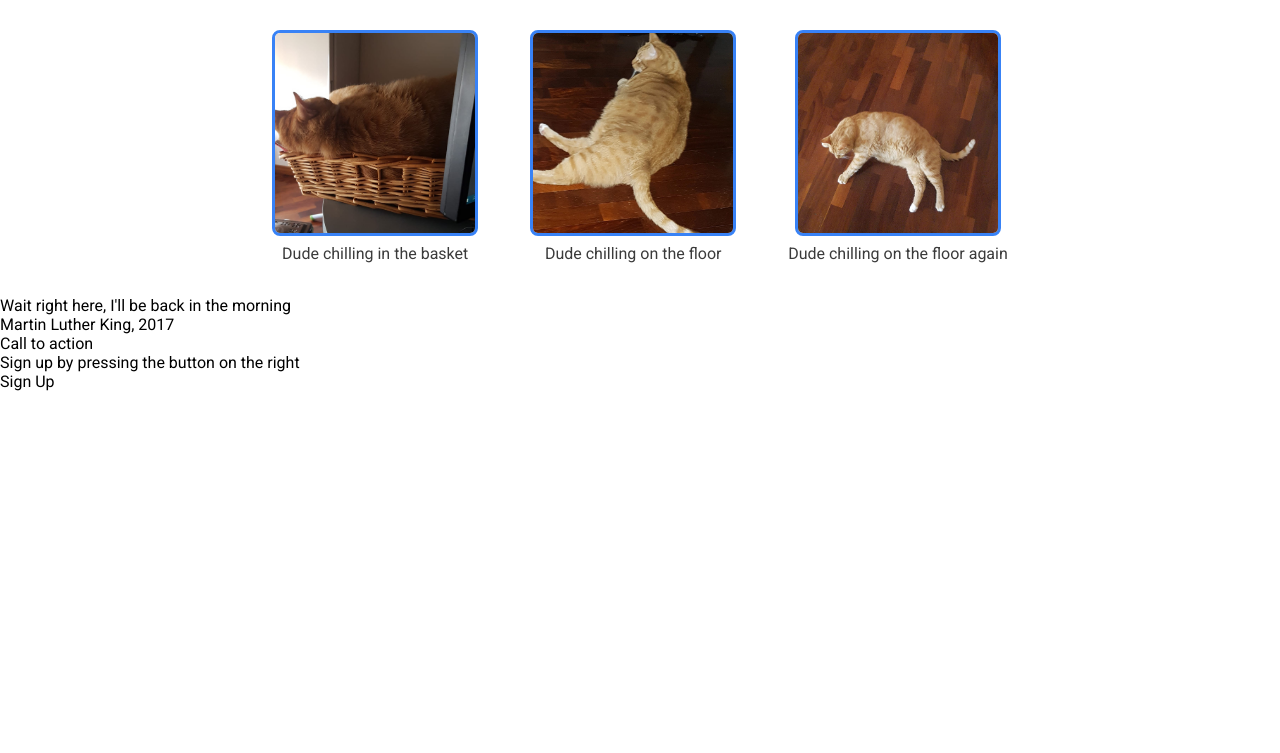
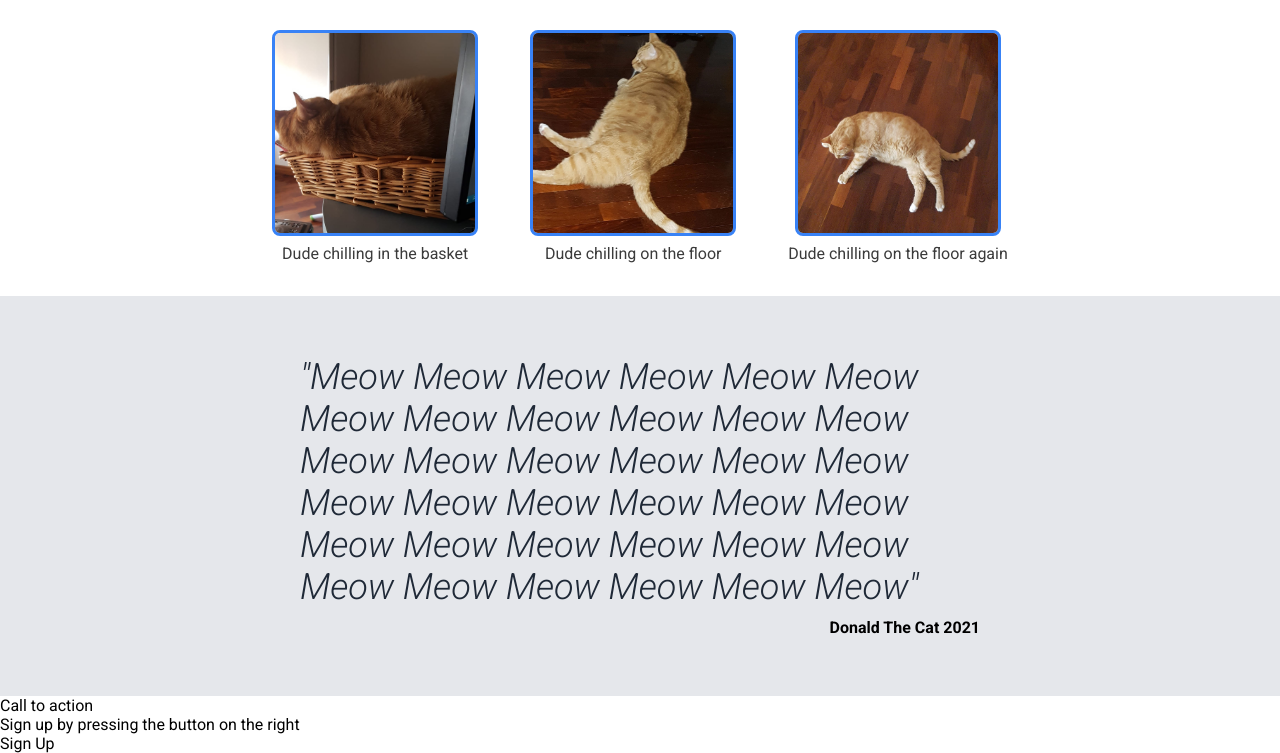
Before and after one commit to xiAMLEO/odin_landingpage, a plain HTML site: page index.html in a window 1280 px wide. Shown: the part 632-1385 px from the top of the page. Before the commit the page ends 1023 px from the top, so only its background shows below. Drawn offline with Linux system fonts and the light colour scheme.

Commit message:
Edited index.html and style.css. Styled quote section

```diff
--- a/index.html
+++ b/index.html
@@ -55,11 +55,11 @@
         </div>
     </div>
 
-    <!-- Developing this -->
+    <!-- Quote section done -->
 
     <div class="quote">
-        <div class="quote-txt">Wait right here, I'll be back in the morning</div>
-        <div class="quote-author">Martin Luther King, 2017</div>
+        <div class="quote-txt">"Meow Meow Meow Meow Meow Meow Meow Meow Meow Meow Meow Meow Meow Meow Meow Meow Meow Meow Meow Meow Meow Meow Meow Meow Meow Meow Meow Meow Meow Meow Meow Meow Meow Meow Meow Meow"</div>
+        <div class="quote-author">Donald The Cat 2021</div>
     </div>
 
     <div class="action">
--- a/style.css
+++ b/style.css
@@ -119,3 +119,26 @@ ul{
     flex-direction: column;
     text-align: center;
 }
+
+.quote{
+    background-color: #E5E7EB;
+    display: flex;
+    flex-direction: column;
+    height: 400px;
+    padding: 0 300px;
+    align-items: center;
+    justify-content: center;
+}
+
+.quote-txt{
+    font-size: 36px;
+    font-style: italic;
+    font-weight: 300;
+    color: #1F2937;
+}
+
+.quote-author{
+    margin-top: 10px;
+    font-weight: bold;
+    align-self: flex-end;
+}
```
